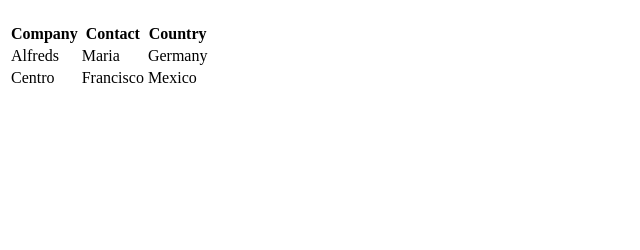
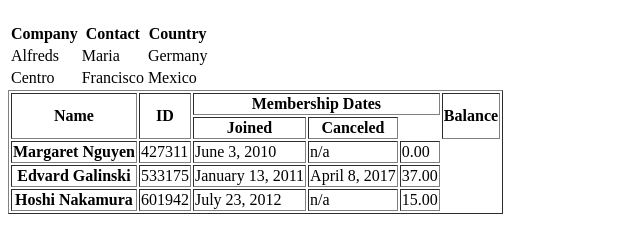
Before and after one commit to gitdeepaliagrawal06/practice, a plain HTML site: page Html/SemmenticTags/Table.html in a window 1280 px wide. Shown: the whole page, without its empty margins (0-640 px from the left). Drawn offline with Linux system fonts and the light colour scheme.

Commit message:
Css first class

```diff
--- a/Html/SemmenticTags/Table.html
+++ b/Html/SemmenticTags/Table.html
@@ -42,5 +42,54 @@
         </tr>
     </table>
 
+
+
+
+
+
+
+
+
+
+
+
+<table border="1">
+    <thead>
+        <tr>
+            <th scope="col" rowspan="2">Name</th>
+            <th scope="col" rowspan="2">ID</th>
+            <th scope="col" colspan="3" >Membership Dates</th>
+            <th scope="col" rowspan="2">Balance</th>
+        </tr>
+        <tr>
+            <th scope="col">Joined</th>
+            <th scope="col">Canceled</th>
+        </tr>
+    </thead>
+    <tbody>
+        <tr>
+            <th scope="row">Margaret Nguyen</th>
+            <td>427311</td>
+            <td><time datetime="2010-06-03">June 3, 2010</time></td>
+            <td>n/a</td>
+            <td>0.00</td>
+        </tr>
+        <tr>
+            <th scope="row">Edvard Galinski</th>
+            <td>533175</td>
+            <td><time datetime="2011-01-13">January 13, 2011</time></td>
+            <td><time datetime="2017-04-08">April 8, 2017</time></td>
+            <td>37.00</td>
+        </tr>
+        <tr>
+            <th scope="row">Hoshi Nakamura</th>
+            <td>601942</td>
+            <td><time datetime="2012-07-23">July 23, 2012</time></td>
+            <td>n/a</td>
+            <td>15.00</td>
+        </tr>
+    </tbody>
+</table>
+
 </body>
 </html>
```
Also changed, not shown: CSS/Demo.css (added, +23 -0 lines), Html/Demo.html (added, +14 -0 lines).
